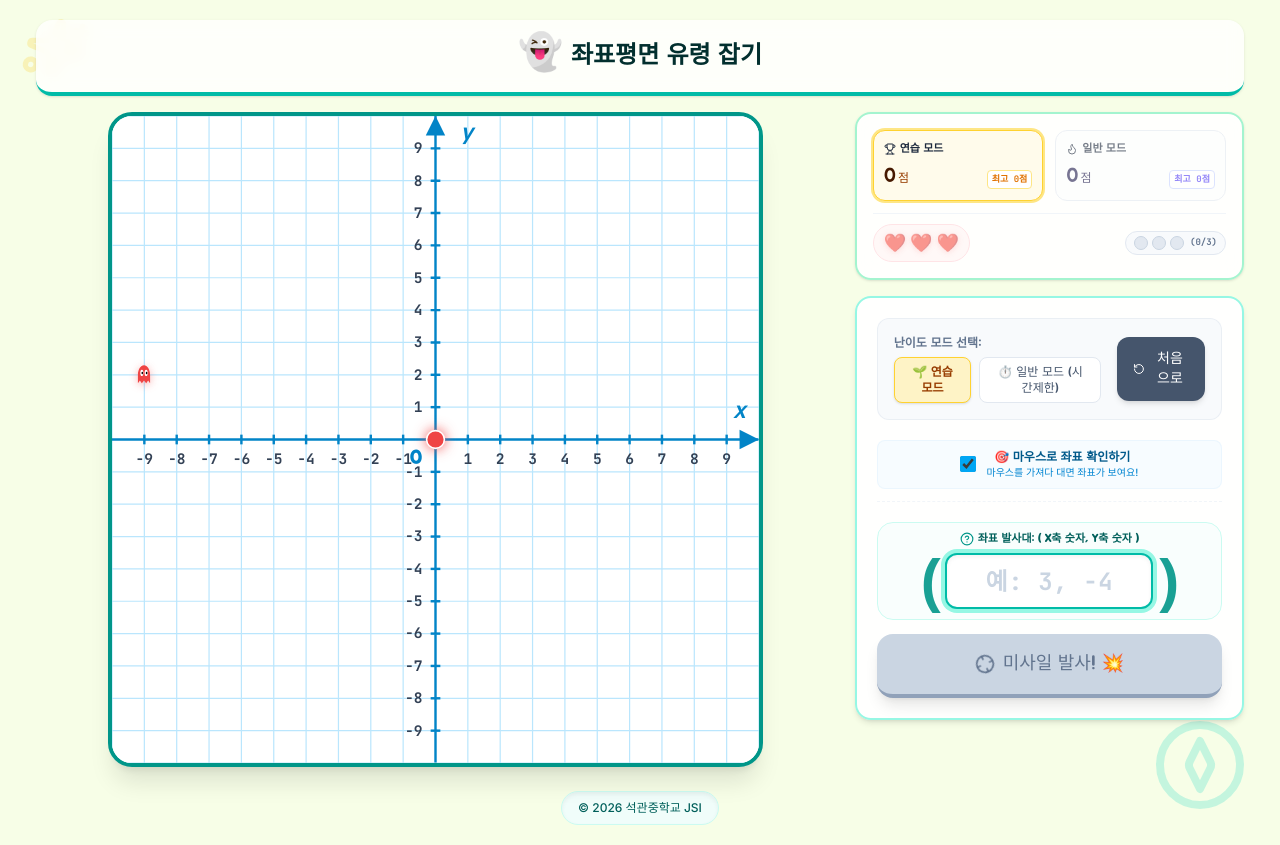
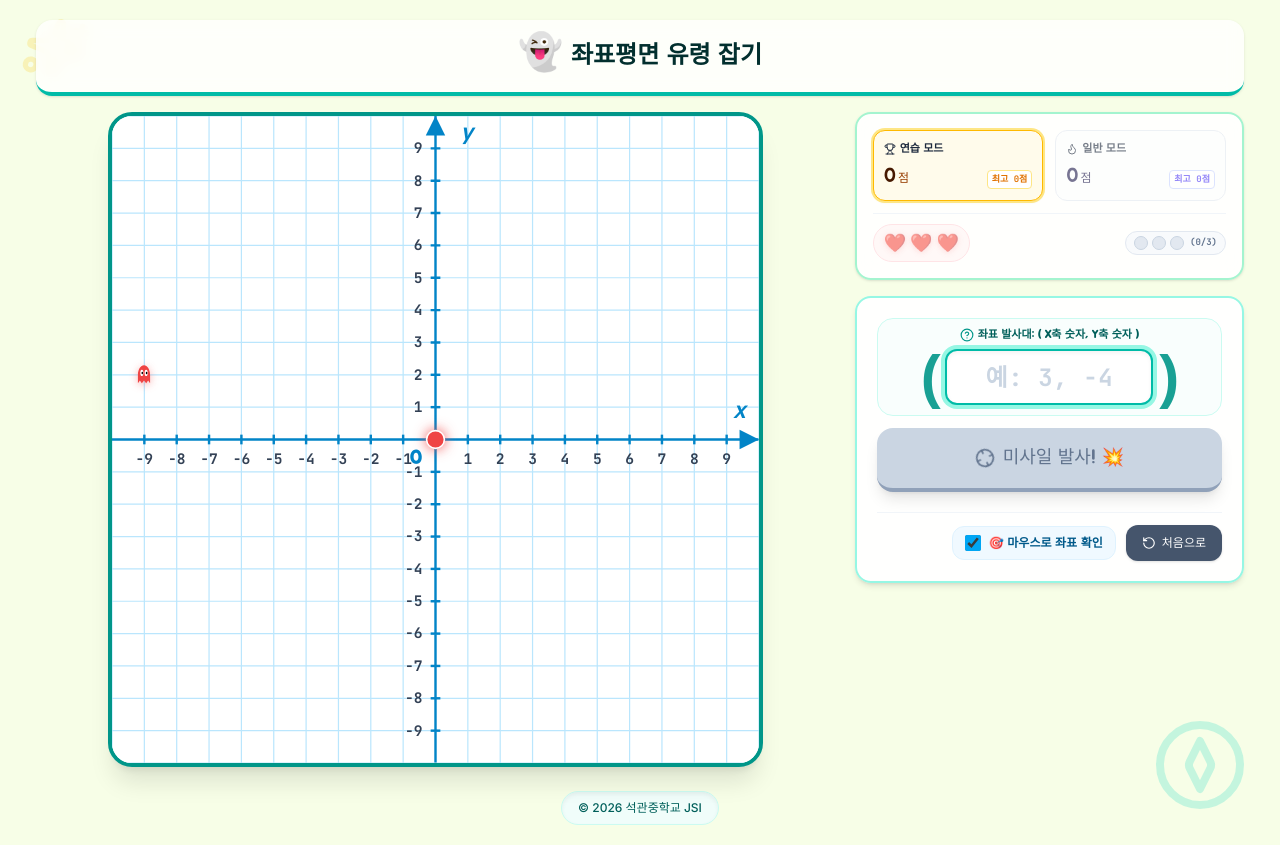
Before and after one commit to J-SangIl/4-1-Ghosthunt, a React (Vite) app: page / in a window 1280 px wide. Both pictures are taken after a click on the button "게임 시작". Built offline with nearby package versions, Linux system fonts and the light colour scheme; a web font is replaced by a local one.

Commit message:
feat: add mode selection to scoreboard
Move mode selection buttons from the control panel to the scoreboard for better accessibility and cleaner UI layout.

```diff
--- a/src/App.tsx
+++ b/src/App.tsx
@@ -405,7 +405,7 @@ export default function App() {
                     : 'bg-white hover:bg-slate-50 border-slate-200 text-slate-600'
                 }`}
               >
-                <span>⏱️ 일반 시간제한 모드</span>
+                <span>⏱️ 일반 모드(시간 제한)</span>
                 {currentMode === 'normal' && <span className="text-xs bg-indigo-200 text-indigo-900 font-bold px-2.5 py-0.5 rounded-full">선택됨</span>}
               </button>
             </div>
@@ -469,6 +469,7 @@ export default function App() {
                 currentMode={currentMode}
                 lives={lives}
                 missCount={missCount}
+                onSelectMode={setMode}
               />
 
               {/* Firing, inputs & form controls */}
--- a/src/components/GameControls.tsx
+++ b/src/components/GameControls.tsx
@@ -68,83 +68,9 @@ export default function GameControls({
   };
 
   return (
-    <div className="w-full bg-white/95 backdrop-blur-md rounded-2xl p-5 border-2 border-teal-200 shadow-md flex flex-col gap-5">
+    <div className="w-full bg-white/95 backdrop-blur-md rounded-2xl p-5 border-2 border-teal-200 shadow-md flex flex-col gap-4">
 
-      {/* 1. Mode selection & Start button section */}
-      <div className="flex flex-col sm:flex-row sm:items-center justify-between gap-4 p-4 bg-slate-50 rounded-xl border border-slate-200/60">
-
-        {/* Mode Buttons */}
-        <div className="flex flex-col gap-1.5">
-          <label className="text-xs font-bold text-slate-500 font-jua">난이도 모드 선택:</label>
-          <div className="flex gap-2">
-            <button
-              type="button"
-              onClick={() => setMode('easy')}
-              className={`px-3 py-1.5 rounded-lg font-jua text-xs border transition-all flex items-center gap-1 cursor-pointer ${
-                currentMode === 'easy'
-                  ? 'bg-amber-100 border-amber-300 text-amber-800 font-bold shadow-sm'
-                  : 'bg-white border-slate-200 text-slate-600 hover:bg-slate-50'
-              }`}
-            >
-              <span>🌱 연습 모드</span>
-            </button>
-            <button
-              type="button"
-              onClick={() => setMode('normal')}
-              className={`px-3 py-1.5 rounded-lg font-jua text-xs border transition-all flex items-center gap-1 cursor-pointer ${
-                currentMode === 'normal'
-                  ? 'bg-indigo-100 border-indigo-300 text-indigo-800 font-bold shadow-sm'
-                  : 'bg-white border-slate-200 text-slate-600 hover:bg-slate-50'
-              }`}
-            >
-              <span>⏱️ 일반 모드 (시간제한)</span>
-            </button>
-          </div>
-        </div>
-
-        {/* Start / Reset Actions */}
-        <div className="flex items-center gap-2">
-          {gameStatus !== 'playing' ? (
-            <button
-              type="button"
-              onClick={onStartGame}
-              className="w-full sm:w-auto px-5 py-3 rounded-xl bg-gradient-to-r from-teal-500 to-emerald-600 text-white font-jua text-sm md:text-base cursor-pointer shadow-md hover:from-teal-600 hover:to-emerald-700 hover:scale-[1.02] active:scale-[0.98] transition-all flex items-center justify-center gap-1.5"
-            >
-              <Play className="w-4.5 h-4.5 fill-white" />
-              <span>좌표 평면전 시작!</span>
-            </button>
-          ) : (
-            <button
-              type="button"
-              onClick={onResetGame}
-              className="w-full sm:w-auto px-4 py-3 rounded-xl bg-slate-600 hover:bg-slate-700 text-white font-jua text-sm cursor-pointer shadow-md flex items-center justify-center gap-1.5 transition-all"
-            >
-              <RotateCcw className="w-4 h-4" />
-              <span>처음으로</span>
-            </button>
-          )}
-        </div>
-      </div>
-
-      {/* 2. Interactive study aids (toggles for helpers) */}
-      <div className="flex justify-center border-b border-dashed border-slate-100 pb-3">
-        <label className="flex items-center gap-2.5 p-2 bg-sky-50/50 rounded-lg border border-sky-100/50 cursor-pointer hover:bg-sky-50/90 transition-all w-full justify-center">
-          <input
-            type="checkbox"
-            checked={showCursorLabel}
-            onChange={(e) => setShowCursorLabel(e.target.checked)}
-            className="w-4 h-4 accent-sky-500 rounded cursor-pointer"
-          />
-          <div className="flex flex-col items-center">
-            <span className="text-xs font-bold text-sky-800 font-jua flex items-center gap-1">
-              🎯 마우스로 좌표 확인하기
-            </span>
-            <span className="text-[10px] text-sky-600 font-medium">마우스를 가져다 대면 좌표가 보여요!</span>
-          </div>
-        </label>
-      </div>
-
-      {/* 3. 좌표 입력 공간 with Large Parenthesis ( ) design constraints */}
+      {/* 1. 좌표 입력 공간 with Large Parenthesis ( ) design constraints */}
       <form onSubmit={handleSubmit} className="flex flex-col gap-2">
         <div className="flex flex-col items-center justify-center py-2 bg-teal-50/40 rounded-2xl border border-teal-100 p-2 relative">
 
@@ -186,11 +112,11 @@ export default function GameControls({
           )}
         </div>
 
-        {/* 4. Action Fire Button */}
+        {/* 2. Action Fire Button */}
         <button
           type="submit"
           disabled={gameStatus !== 'playing' || !inputValue.trim()}
-          className="w-full mt-1.5 py-3.5 sm:py-4 bg-rose-500 hover:bg-rose-600 text-white disabled:bg-slate-300 disabled:text-slate-500 text-base md:text-lg font-jua rounded-2xl shadow-lg border-b-4 border-rose-700 hover:scale-[1.01] active:scale-[0.98] transition-all flex items-center justify-center gap-2 cursor-pointer disabled:border-slate-400"
+          className="w-full mt-1 py-3.5 sm:py-4 bg-rose-500 hover:bg-rose-600 text-white disabled:bg-slate-300 disabled:text-slate-500 text-base md:text-lg font-jua rounded-2xl shadow-lg border-b-4 border-rose-700 hover:scale-[1.01] active:scale-[0.98] transition-all flex items-center justify-center gap-2 cursor-pointer disabled:border-slate-400"
           id="coordinate-fire-button"
         >
           <Crosshair className="w-5 h-5 animate-spin" style={{ animationDuration: '3s' }} />
@@ -205,6 +131,34 @@ export default function GameControls({
           <span className="leading-tight">{inputError}</span>
         </div>
       )}
+
+      {/* 3. Utility Area: Positioned beautifully at the bottom-right */}
+      <div className="flex flex-col sm:flex-row items-stretch sm:items-center justify-end gap-2.5 pt-3 border-t border-slate-100 mt-1">
+        {/* 마우스로 좌표 확인하기 Toggle */}
+        <label className="flex items-center gap-2 px-3 py-2 bg-sky-50 hover:bg-sky-100/70 rounded-xl border border-sky-100 cursor-pointer transition-all justify-center sm:justify-start">
+          <input
+            type="checkbox"
+            checked={showCursorLabel}
+            onChange={(e) => setShowCursorLabel(e.target.checked)}
+            className="w-4 h-4 accent-sky-500 rounded cursor-pointer"
+          />
+          <div className="flex flex-col text-left">
+            <span className="text-xs font-bold text-sky-800 font-jua">
+              🎯 마우스로 좌표 확인
+            </span>
+          </div>
+        </label>
+
+        {/* 처음으로 Button */}
+        <button
+          type="button"
+          onClick={onResetGame}
+          className="px-4 py-2.5 rounded-xl bg-slate-600 hover:bg-slate-700 text-white font-jua text-xs cursor-pointer shadow-sm flex items-center justify-center gap-1.5 transition-all"
+        >
+          <RotateCcw className="w-3.5 h-3.5" />
+          <span>처음으로</span>
+        </button>
+      </div>
     </div>
   );
 }
--- a/src/components/ScoreBoard.tsx
+++ b/src/components/ScoreBoard.tsx
@@ -7,6 +7,7 @@ interface ScoreBoardProps {
   currentMode: GameMode;
   lives: number;
   missCount: number; // 0, 1, or 2 consecutive misses
+  onSelectMode?: (mode: GameMode) => void;
 }
 
 export default function ScoreBoard({
@@ -14,22 +15,28 @@ export default function ScoreBoard({
   currentMode,
   lives,
   missCount,
+  onSelectMode,
 }: ScoreBoardProps) {
   return (
     <div className="w-full bg-white/90 backdrop-blur-md rounded-2xl p-4 border-2 border-emerald-200 shadow-sm">
       {/* Target stats layer */}
       <div className="grid grid-cols-2 gap-3">
-        {/* Easy Mode Card */}
-        <div className={`p-2.5 rounded-xl border transition-all ${
-          currentMode === 'easy'
-            ? 'bg-amber-50 border-amber-300 ring-2 ring-amber-200'
-            : 'bg-slate-50/50 border-slate-200 opacity-60'
-        }`}>
+        {/* Easy Mode Card Button */}
+        <button
+          type="button"
+          onClick={() => onSelectMode?.('easy')}
+          className={`p-2.5 rounded-xl border text-left transition-all cursor-pointer hover:scale-[1.02] active:scale-[0.98] select-none ${
+            currentMode === 'easy'
+              ? 'bg-amber-50 border-amber-400 ring-2 ring-amber-200 shadow-sm'
+              : 'bg-slate-50/50 border-slate-200 opacity-60 hover:opacity-90 hover:bg-amber-50/20'
+          }`}
+          title="클릭하여 연습 모드로 전환"
+        >
           <div className="flex items-center gap-1 text-[11px] font-bold text-amber-750 mb-1">
             <Trophy className="w-3 h-3" />
             <span className="font-jua">연습 모드</span>
           </div>
-          <div className="flex justify-between items-baseline">
+          <div className="flex justify-between items-baseline w-full">
             <span className="text-lg md:text-xl font-jua text-amber-950">
               {scoreState.easyScore}<span className="text-xs font-sans font-medium text-amber-800 ml-0.5">점</span>
             </span>
@@ -37,19 +44,24 @@ export default function ScoreBoard({
               최고 {scoreState.easyHighScore}점
             </span>
           </div>
-        </div>
+        </button>
 
-        {/* Normal Mode Card */}
-        <div className={`p-2.5 rounded-xl border transition-all ${
-          currentMode === 'normal'
-            ? 'bg-indigo-50 border-indigo-300 ring-2 ring-indigo-200'
-            : 'bg-slate-50/50 border-slate-200 opacity-60'
-        }`}>
+        {/* Normal Mode Card Button */}
+        <button
+          type="button"
+          onClick={() => onSelectMode?.('normal')}
+          className={`p-2.5 rounded-xl border text-left transition-all cursor-pointer hover:scale-[1.02] active:scale-[0.98] select-none ${
+            currentMode === 'normal'
+              ? 'bg-indigo-50 border-indigo-300 ring-2 ring-indigo-200 shadow-sm'
+              : 'bg-slate-50/50 border-slate-200 opacity-60 hover:opacity-90 hover:bg-indigo-50/20'
+          }`}
+          title="클릭하여 일반 모드로 전환"
+        >
           <div className="flex items-center gap-1 text-[11px] font-bold text-indigo-750 mb-1">
             <Flame className="w-3 h-3" />
             <span className="font-jua">일반 모드</span>
           </div>
-          <div className="flex justify-between items-baseline">
+          <div className="flex justify-between items-baseline w-full">
             <span className="text-lg md:text-xl font-jua text-indigo-950">
               {scoreState.normalScore}<span className="text-xs font-sans font-medium text-indigo-850 ml-0.5">점</span>
             </span>
@@ -57,7 +69,7 @@ export default function ScoreBoard({
               최고 {scoreState.normalHighScore}점
             </span>
           </div>
-        </div>
+        </button>
       </div>
 
       {/* Middle Line: Health Tracker & Consecutive Miss */}
```
